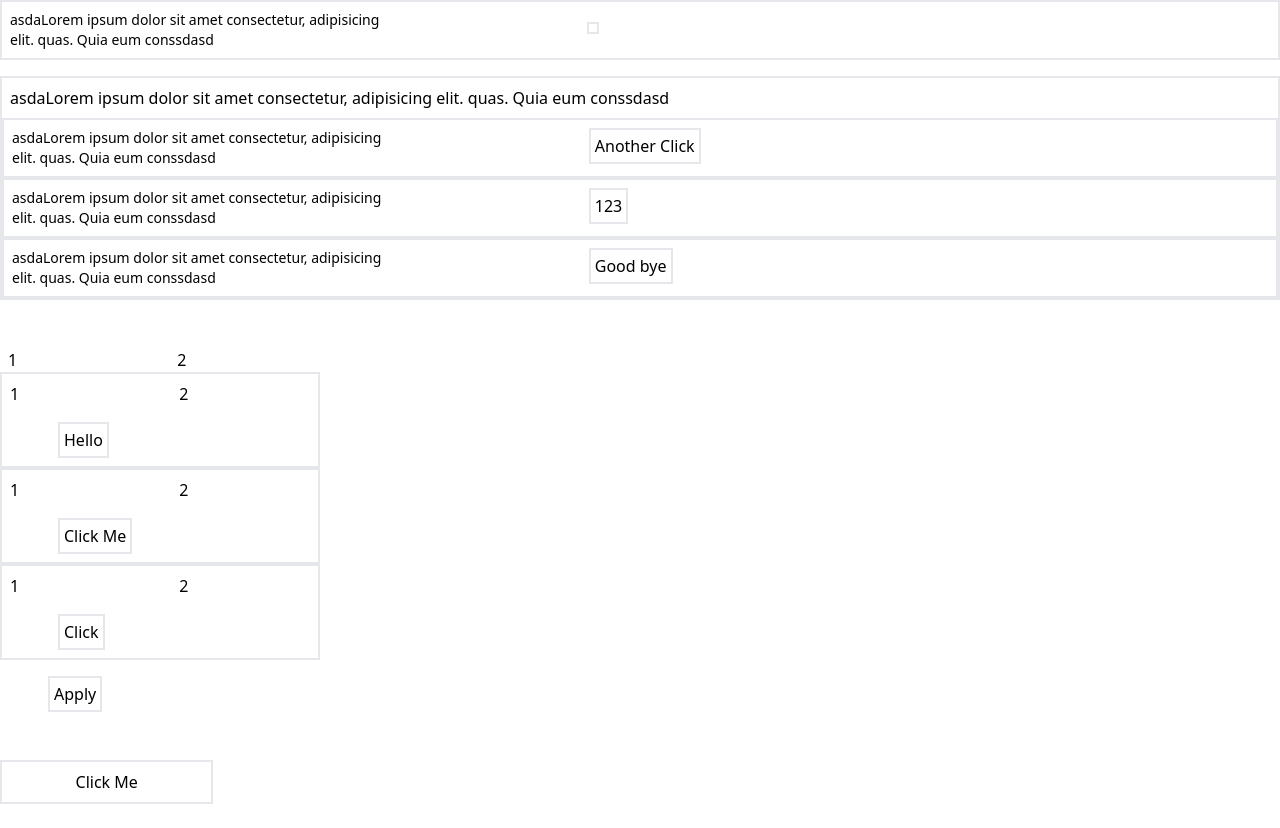
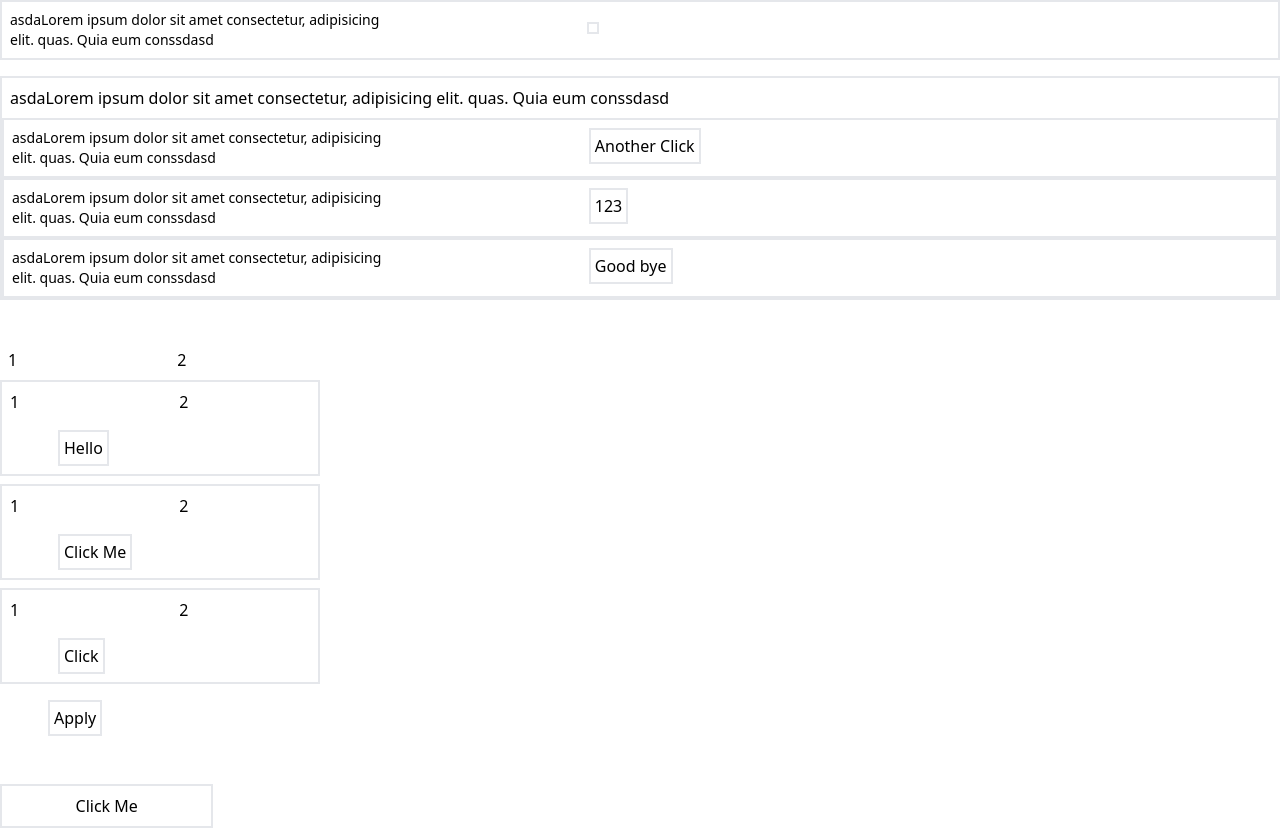
Before and after one commit to Krikor-Greg-Markarian/onclickbutton, a Next.js app: page / in a window 1280 px wide. Before the commit the page ends 804 px from the top, so only its background shows below. Built offline with nearby package versions, Linux system fonts and the light colour scheme.

Commit message:
DEL: unused imports

```diff
--- a/Src/Components/BoxNumberButton.js
+++ b/Src/Components/BoxNumberButton.js
@@ -1,11 +1,10 @@
 import React from "react";
 import cn from "classnames";
-import Button from "./Button";
 import AnotherButton from "./AnotherButton";
 
 function BoxNumberButton(props) {
   return (
-    <div className = {cn("border-2 w-3/12 p-2")}>
+    <div className={cn("border-2 w-3/12 p-2 mt-2")}>
       <p className={cn("inline")}>{props.leftNumber}</p>
       <p className={cn("inline pl-40")}>{props.rightNumber}</p>
       <AnotherButton buttonName={props.buttonName} onClick={props.onClick} />
```
